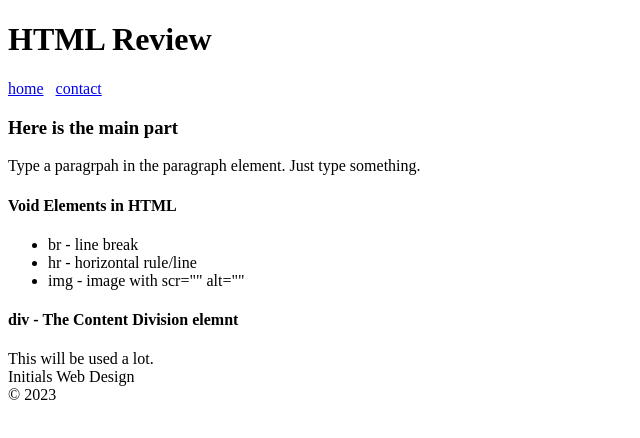
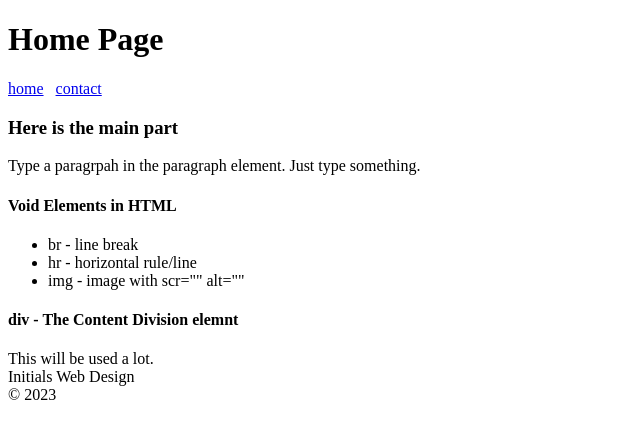
Before and after one commit to jess1casg/websitechallengeJG, a plain HTML site: page index.html in a window 1280 px wide. Shown: the whole page, without its empty margins (0-640 px from the left). Drawn offline with Linux system fonts and the light colour scheme.

Commit message:
Update index.html

```diff
--- a/index.html
+++ b/index.html
@@ -6,7 +6,7 @@
 </head>
 <body>
   <header>
-    <h1>HTML Review</h1>
+    <h1>Home Page</h1>
   </header>
   <nav>
     <a href="index.html">home</a> &nbsp;
```
